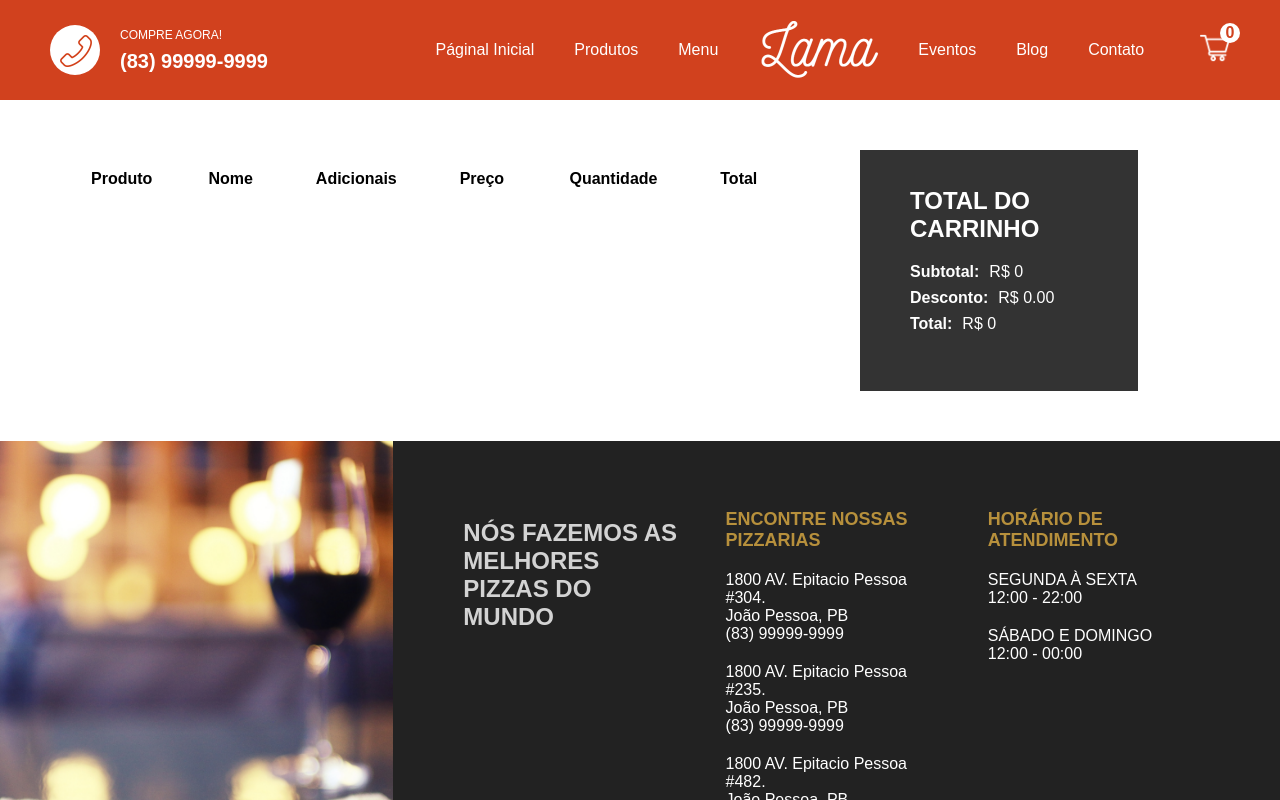
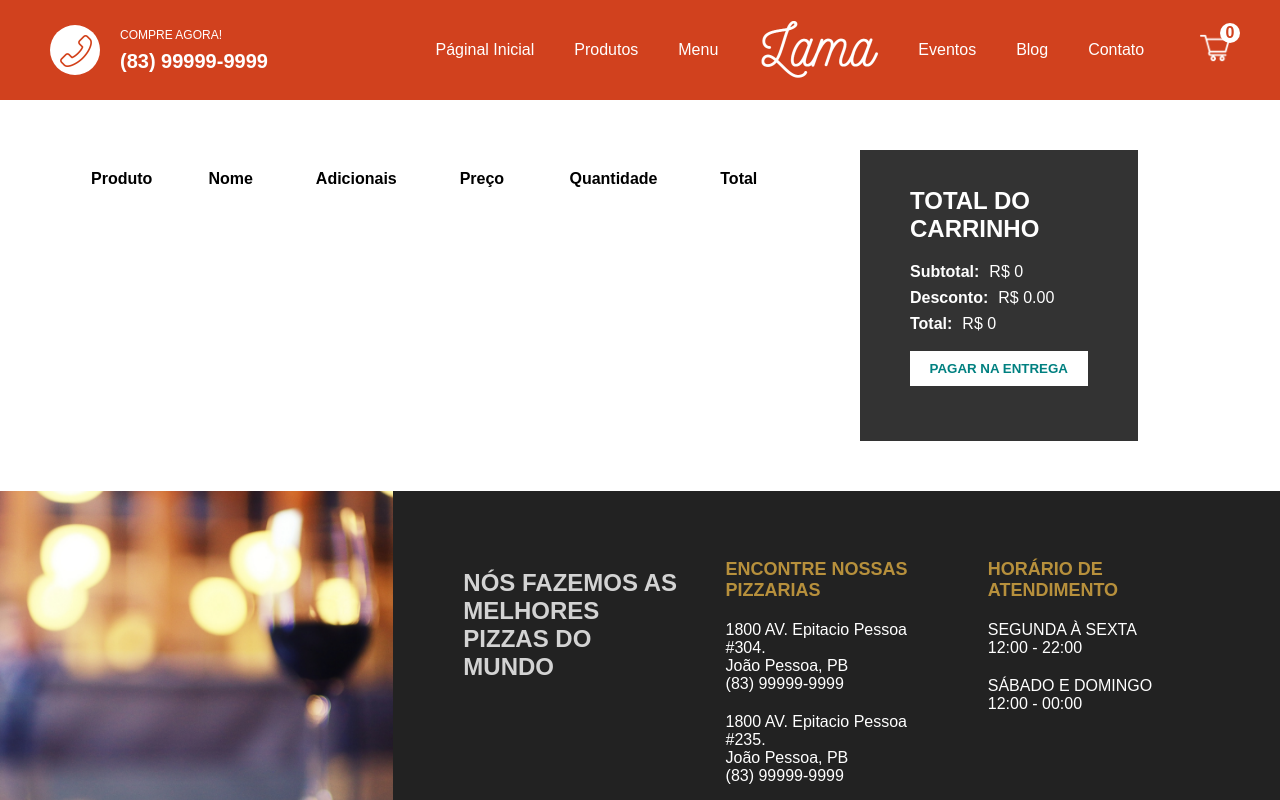
Before and after one commit to mateuspessoa/sistema-pizzaria-next, a Next.js app: page /cart in a window 1280 px wide. Both pictures are taken after a click on the button "COMPRAR AGORA!". Shown: the top 800 px of the page. Built offline with nearby package versions, Linux system fonts and the light colour scheme.

Commit message:
Ajustes no Carrinho

```diff
--- a/pages/api/orders/[id].js
+++ b/pages/api/orders/[id].js
@@ -3,6 +3,8 @@ import Order from "../../../models/Order"
 
 const handler = async (req, res) => {
     const {method, query: {id}} = req;
+
+    await dbConnect();
 
     if(method === "GET"){
         try {
--- a/pages/cart.jsx
+++ b/pages/cart.jsx
@@ -14,6 +14,7 @@ import axios from "axios";
 const Cart = () => {
   const cart = useSelector((state) => state.cart);
   const [open, setOpen] = useState(false);
+  const [cash, setCash] = useState(false)
 
   const amount = cart.total;
   const currency = "BRL";
@@ -158,6 +159,8 @@ const Cart = () => {
             <b className={styles.totalTextTitle}>Total:</b>R$ {cart.total}
           </div>
           {open ? (
+            <div className={styles.paymentMethods}>
+            <button className={styles.payButton} onClick={() => setCash(true)}>PAGAR NA ENTREGA</button>
             <PayPalScriptProvider
               options={{
                 "client-id":
@@ -168,6 +171,7 @@ const Cart = () => {
             >
               <ButtonWrapper currency={currency} showSpinner={false} />
             </PayPalScriptProvider>
+          </div>
           ) : (
             <button onClick={() => setOpen(true)} className={styles.button}>
               COMPRAR AGORA!
--- a/styles/Cart.module.css
+++ b/styles/Cart.module.css
@@ -91,6 +91,22 @@
     margin-top: 20px;
 }
 
+.paymentMethods {
+  display: flex;
+  margin-top: 10px;
+  flex-direction: column;
+}
+
+.payButton {
+  padding: 10px 5px;
+  cursor: pointer;
+  margin-bottom: 5px;
+  background-color: white;
+  color: teal;
+  font-weight: bold;
+  border: none;
+}
+
 @media screen and (max-width: 480px) {
     .container {
       flex-direction: column;
```
